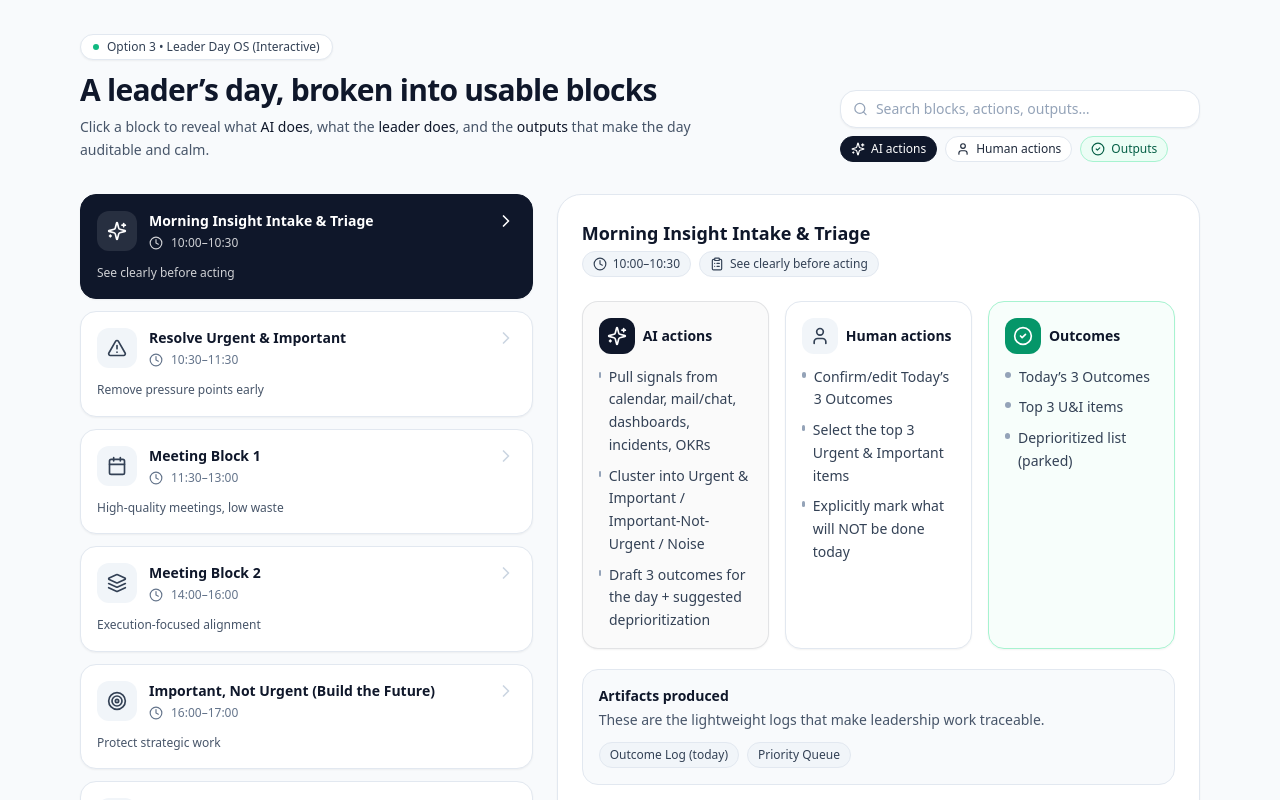
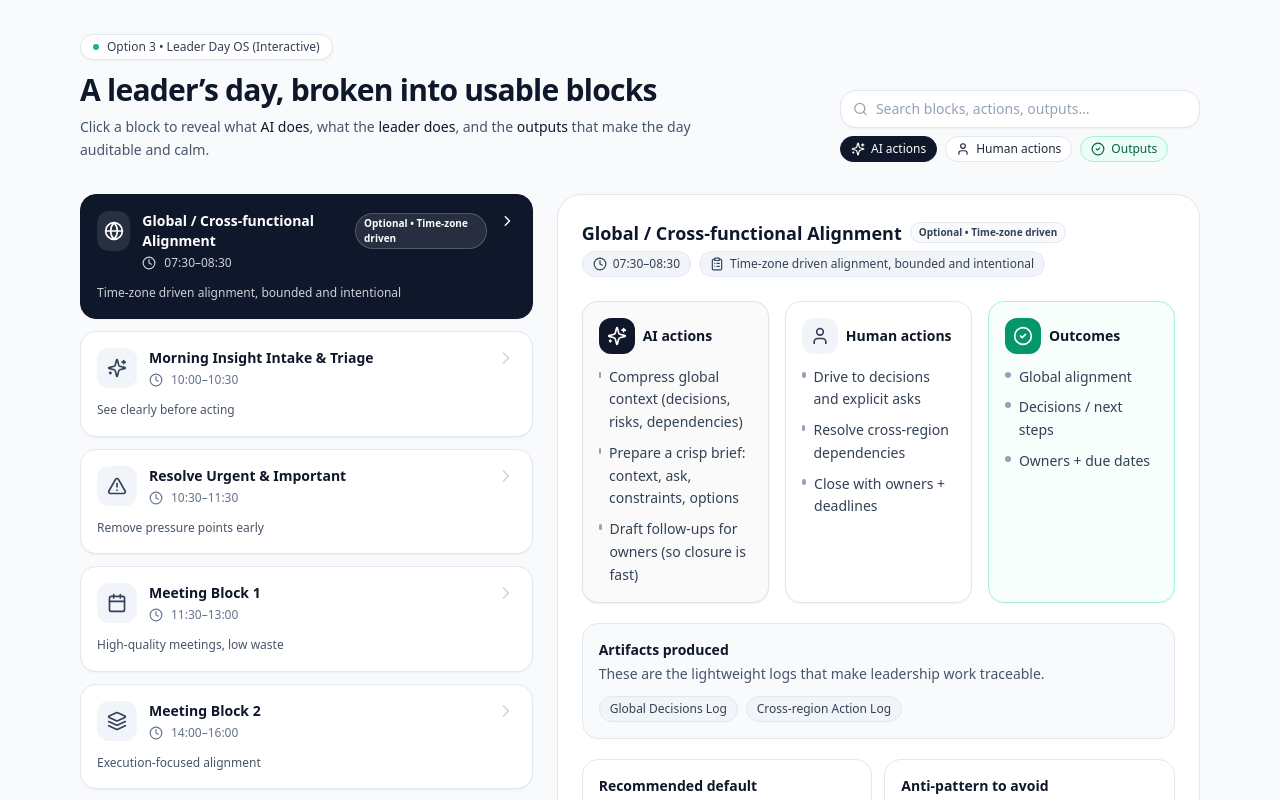
Before and after one commit to shijujk/LeaderAIOS, a React (Vite) app: page / in a window 1280 px wide. Shown: the top 800 px of the page. Built offline with nearby package versions, Linux system fonts and the light colour scheme.

Commit message:
Update App.jsx

```diff
--- a/src/App.jsx
+++ b/src/App.jsx
@@ -14,11 +14,43 @@ import {
   ShieldCheck,
   ChevronRight,
   Search,
+  Globe,
 } from "lucide-react";
 
 const cn = (...classes) => classes.filter(Boolean).join(" ");
 
 const BLOCKS = [
+  // NEW: Optional morning global alignment slot (time-zone driven)
+  {
+    id: "global-am",
+    title: "Global / Cross-functional Alignment",
+    time: "07:30–08:30",
+    intent: "Time-zone driven alignment, bounded and intentional",
+    icon: Globe,
+    optional: true,
+    tzDriven: true,
+    colorHint: "from-slate-50 to-slate-100",
+    ai: [
+      "Compress global context (decisions, risks, dependencies)",
+      "Prepare a crisp brief: context, ask, constraints, options",
+      "Draft follow-ups for owners (so closure is fast)",
+    ],
+    human: [
+      "Drive to decisions and explicit asks",
+      "Resolve cross-region dependencies",
+      "Close with owners + deadlines",
+    ],
+    outputs: [
+      "Global alignment",
+      "Decisions / next steps",
+      "Owners + due dates",
+    ],
+    artifacts: [
+      "Global Decisions Log",
+      "Cross-region Action Log",
+    ],
+  },
+
   {
     id: "orient",
     title: "Morning Insight Intake & Triage",
@@ -41,10 +73,7 @@ const BLOCKS = [
       "Top 3 U&I items",
       "Deprioritized list (parked)",
     ],
-    artifacts: [
-      "Outcome Log (today)",
-      "Priority Queue",
-    ],
+    artifacts: ["Outcome Log (today)", "Priority Queue"],
   },
   {
     id: "resolve",
@@ -68,10 +97,7 @@ const BLOCKS = [
       "Blockers cleared / escalations sent",
       "Owner + deadline for every action",
     ],
-    artifacts: [
-      "Decision Log",
-      "Commitment Log",
-    ],
+    artifacts: ["Decision Log", "Commitment Log"],
   },
   {
     id: "meetings1",
@@ -90,14 +116,8 @@ const BLOCKS = [
       "Keep meeting to decision + action closure",
       "End by confirming owners and dates",
     ],
-    outputs: [
-      "Meeting outcomes (decisions/actions/risks)",
-      "Aligned stakeholders",
-    ],
-    artifacts: [
-      "Meeting Briefs",
-      "Action Register",
-    ],
+    outputs: ["Meeting outcomes (decisions/actions/risks)", "Aligned stakeholders"],
+    artifacts: ["Meeting Briefs", "Action Register"],
   },
   {
     id: "meetings2",
@@ -116,14 +136,8 @@ const BLOCKS = [
       "Confirm dependency owners + next checkpoint",
       "Kill low-value meetings",
     ],
-    outputs: [
-      "Dependencies unblocked",
-      "Course corrections agreed",
-    ],
-    artifacts: [
-      "Dependency Map (lightweight)",
-      "Risk Register",
-    ],
+    outputs: ["Dependencies unblocked", "Course corrections agreed"],
+    artifacts: ["Dependency Map (lightweight)", "Risk Register"],
   },
   {
     id: "future",
@@ -142,14 +156,8 @@ const BLOCKS = [
       "Make one strategic call or alignment note",
       "Optional: 1 coaching/talent touch",
     ],
-    outputs: [
-      "One artifact (doc/note/plan)",
-      "Strategic clarity increment",
-    ],
-    artifacts: [
-      "Strategy Notes",
-      "Architecture/Program Artifacts",
-    ],
+    outputs: ["One artifact (doc/note/plan)", "Strategic clarity increment"],
+    artifacts: ["Strategy Notes", "Architecture/Program Artifacts"],
   },
   {
     id: "inspect",
@@ -168,14 +176,8 @@ const BLOCKS = [
       "Update commitments",
       "Protect tomorrow’s plan",
     ],
-    outputs: [
-      "1–2 course corrections",
-      "Updated risk/commitment view",
-    ],
-    artifacts: [
-      "Daily Summary",
-      "Updated Commitment Log",
-    ],
+    outputs: ["1–2 course corrections", "Updated risk/commitment view"],
+    artifacts: ["Daily Summary", "Updated Commitment Log"],
   },
   {
     id: "close",
@@ -194,14 +196,8 @@ const BLOCKS = [
       "Confirm tomorrow’s first action",
       "Shutdown mentally",
     ],
-    outputs: [
-      "Tomorrow draft plan",
-      "Learning captured",
-    ],
-    artifacts: [
-      "Learning Log",
-      "Tomorrow Brief Pack",
-    ],
+    outputs: ["Tomorrow draft plan", "Learning captured"],
+    artifacts: ["Learning Log", "Tomorrow Brief Pack"],
   },
 ];
 
@@ -213,10 +209,12 @@ function Pill({ children, tone = "neutral" }) {
     out: "bg-emerald-50 text-emerald-800 border-emerald-200",
   };
   return (
-    <span className={cn(
+    <span
+      className={cn(
         "inline-flex items-center gap-1.5 rounded-full border px-2.5 py-1 text-xs font-medium",
         tones[tone] || tones.neutral
-    )}>
+      )}
+    >
       {children}
     </span>
   );
@@ -233,14 +231,16 @@ function SectionCard({ title, icon: Icon, tone = "neutral", children }) {
   return (
     <div className={cn("rounded-2xl border p-4 shadow-sm", toneClass)}>
       <div className="flex items-center gap-2">
-        <div className={cn(
+        <div
+          className={cn(
             "grid h-9 w-9 place-items-center rounded-xl",
             tone === "ai"
               ? "bg-slate-900 text-white"
               : tone === "out"
               ? "bg-emerald-600 text-white"
               : "bg-slate-100 text-slate-700"
-        )}>
+          )}
+        >
           <Icon className="h-5 w-5" />
         </div>
         <div className="text-sm font-semibold text-slate-900">{title}</div>
@@ -252,6 +252,12 @@ function SectionCard({ title, icon: Icon, tone = "neutral", children }) {
 
 function BlockTile({ block, active, onClick }) {
   const Icon = block.icon;
+  const badgeText = block.optional
+    ? block.tzDriven
+      ? "Optional • Time-zone driven"
+      : "Optional"
+    : "";
+
   return (
     <button
       onClick={onClick}
@@ -274,16 +280,36 @@ function BlockTile({ block, active, onClick }) {
             <Icon className={cn("h-5 w-5", active ? "text-white" : "text-slate-700")} />
           </div>
           <div>
+            <div className="flex items-center gap-2">
               <div className={cn("text-sm font-semibold", active ? "text-white" : "text-slate-900")}>
                 {block.title}
               </div>
+              {badgeText ? (
+                <span
+                  className={cn(
+                    "inline-flex items-center rounded-full border px-2 py-0.5 text-[10px] font-semibold",
+                    active
+                      ? "border-white/20 bg-white/10 text-white"
+                      : "border-slate-200 bg-slate-50 text-slate-700"
+                  )}
+                >
+                  {badgeText}
+                </span>
+              ) : null}
+            </div>
+
             <div className={cn("mt-1 flex items-center gap-2 text-xs", active ? "text-white/80" : "text-slate-500")}>
               <Clock className="h-3.5 w-3.5" />
               <span>{block.time}</span>
             </div>
           </div>
         </div>
-        <ChevronRight className={cn("h-5 w-5 transition", active ? "text-white" : "text-slate-300 group-hover:text-slate-400")} />
+        <ChevronRight
+          className={cn(
+            "h-5 w-5 transition",
+            active ? "text-white" : "text-slate-300 group-hover:text-slate-400"
+          )}
+        />
       </div>
       <div className={cn("mt-3 text-xs leading-relaxed", active ? "text-white/80" : "text-slate-600")}>
         {block.intent}
@@ -332,6 +358,12 @@ export default function LeaderDayOSInteractive() {
     }
   }, [filtered, activeId]);
 
+  const activeBadgeText = active?.optional
+    ? active?.tzDriven
+      ? "Optional • Time-zone driven"
+      : "Optional"
+    : "";
+
   return (
     <div className="min-h-screen bg-slate-50">
       <div className="mx-auto max-w-6xl px-4 py-8">
@@ -379,12 +411,7 @@ export default function LeaderDayOSInteractive() {
           <div className="md:col-span-5">
             <div className="space-y-3">
               {filtered.map((b) => (
-                <BlockTile
-                  key={b.id}
-                  block={b}
-                  active={b.id === activeId}
-                  onClick={() => setActiveId(b.id)}
-                />
+                <BlockTile key={b.id} block={b} active={b.id === activeId} onClick={() => setActiveId(b.id)} />
               ))}
               {!filtered.length && (
                 <div className="rounded-2xl border border-slate-200 bg-white p-6 text-sm text-slate-600">
@@ -408,7 +435,13 @@ export default function LeaderDayOSInteractive() {
                   <div>
                     <div className="flex items-center gap-2">
                       <div className="text-lg font-semibold text-slate-900">{active.title}</div>
+                      {activeBadgeText ? (
+                        <span className="inline-flex items-center rounded-full border border-slate-200 bg-slate-50 px-2 py-0.5 text-[10px] font-semibold text-slate-700">
+                          {activeBadgeText}
+                        </span>
+                      ) : null}
                     </div>
+
                     <div className="mt-1 flex flex-wrap items-center gap-2 text-sm text-slate-600">
                       <Pill>
                         <Clock className="h-3.5 w-3.5" /> {active.time}
```
Lines whose indentation alone changed are shown as unchanged.
